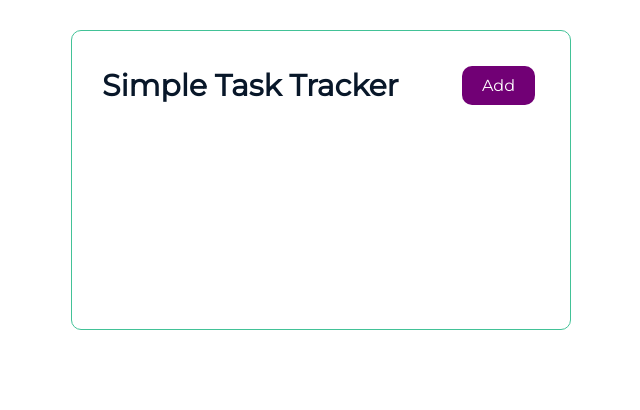
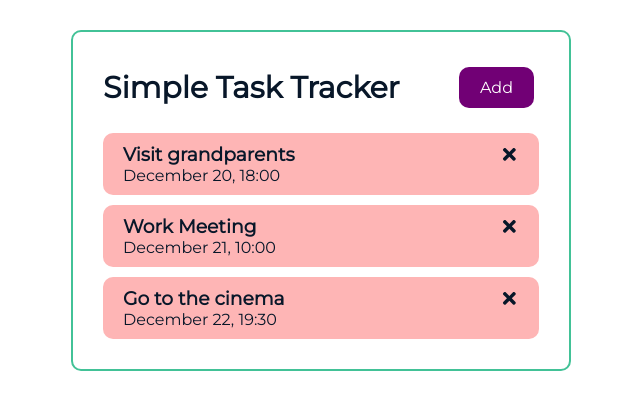
Before and after one commit to vladmitroshin/simple-task-tracker-react, a React (Create React App) app: page / in a window 1280 px wide. Shown: the top 410 px of the page, without its empty margins (319-959 px from the left). Built offline with nearby package versions, Linux system fonts and the light colour scheme.

Commit message:
Add tasks component via global state

```diff
--- a/package.json
+++ b/package.json
@@ -9,6 +9,7 @@
     "node-sass": "^6.0.1",
     "react": "^17.0.2",
     "react-dom": "^17.0.2",
+    "react-icons": "^4.3.1",
     "react-scripts": "4.0.3",
     "web-vitals": "^1.1.2"
   },
--- a/src/App.js
+++ b/src/App.js
@@ -1,9 +1,36 @@
+import { useState } from "react";
 import Header from "./components/Header";
+import Tasks from "./components/Tasks";
 
 const App = () => {
+  const [tasks, setTasks] = useState([
+    {
+      id: 1,
+      text: "Visit grandparents",
+      day: "December 20",
+      time: "18:00",
+      reminder: false,
+    },
+    {
+      id: 2,
+      text: "Work Meeting",
+      day: "December 21",
+      time: "10:00",
+      reminder: true,
+    },
+    {
+      id: 3,
+      text: "Go to the cinema",
+      day: "December 22",
+      time: "19:30",
+      reminder: true,
+    },
+  ]);
+
   return (
     <div className="container">
       <Header />
+      <Tasks tasks={tasks} />
     </div>
   );
 };
--- /dev/null
+++ b/src/components/Task.js
@@ -0,0 +1,16 @@
+import { FaTimes } from "react-icons/fa";
+
+const Task = ({ task }) => {
+  return (
+    <div className="task">
+      <h3>
+        {task.text} <FaTimes className="task__remove-task" />
+      </h3>
+      <p>
+        {task.day}, {task.time}
+      </p>
+    </div>
+  );
+};
+
+export default Task;
--- /dev/null
+++ b/src/components/Tasks.js
@@ -0,0 +1,13 @@
+import Task from "./Task";
+
+const Tasks = ({ tasks }) => {
+  return (
+    <>
+      {tasks.map((task) => (
+        <Task key={task.id} task={task} />
+      ))}
+    </>
+  );
+};
+
+export default Tasks;
--- a/src/index.scss
+++ b/src/index.scss
@@ -4,6 +4,7 @@
 $border_color: #42c297;
 $button_add_color: #710075;
 $button_close_color: #ee2b2b;
+$task_bg_color: #feb5b5;
 
 * {
   margin: 0;
@@ -21,7 +22,7 @@
   min-height: 300px;
   margin: 30px auto;
   padding: 30px;
-  border: 1px solid $border_color;
+  border: 2px solid $border_color;
   border-radius: 10px;
 }
 
@@ -46,12 +47,49 @@
   cursor: pointer;
   font-family: inherit;
   font-size: 16px;
+  border: 1px solid transparent;
+  transition: all 0.5s ease;
+
+  &:hover {
+    border: 1px solid $button_add_color;
+    background-color: #fff;
+    color: $button_add_color;
+  }
 
   &:focus {
     outline: none;
   }
 
   &:active {
-    transform: scale(0.98);
+    transform: scale(0.95);
   }
 }
+
+.task {
+  background-color: $task_bg_color;
+  margin-bottom: 10px;
+  padding: 10px 20px;
+  border-radius: 10px;
+  cursor: pointer;
+
+  &.reminder {
+    border-left: 8px solid $button_add_color;
+  }
+
+  &:last-child {
+    margin-bottom: 0;
+  }
+
+  h3 {
+    display: flex;
+    justify-content: space-between;
+    align-items: center;
+  }
+
+  &__remove-task {
+    transition: all 0.5s;
+    &:hover {
+      transform: scale(1.5);
+    }
+  }
+}
```
Also changed, not shown: 1 other file (tests, documents, lock files or other folders).
